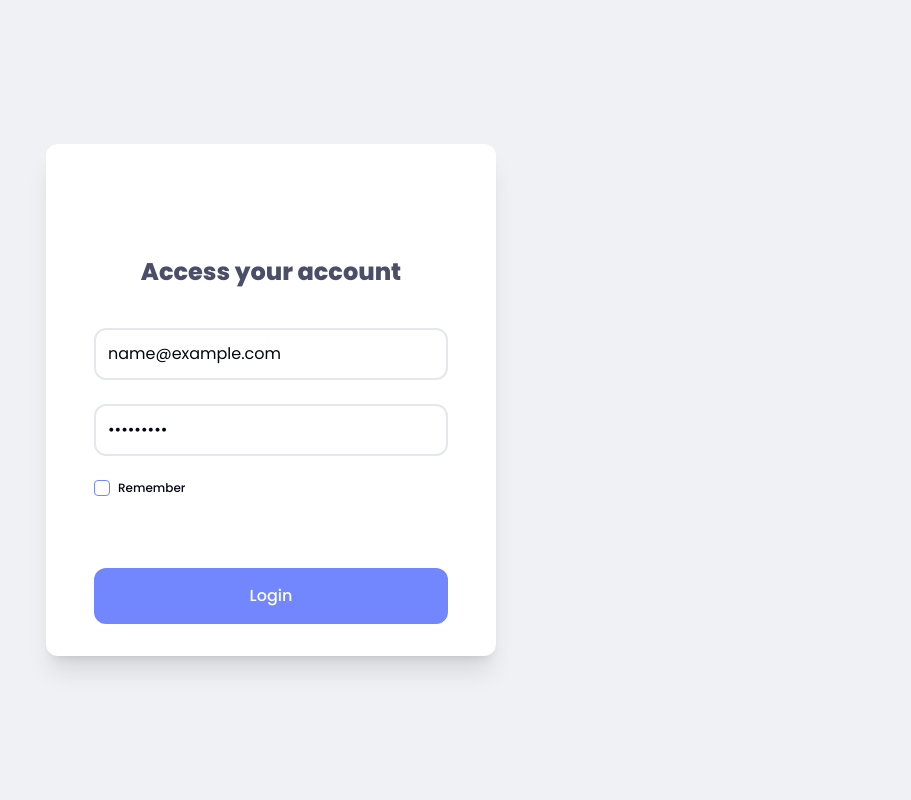
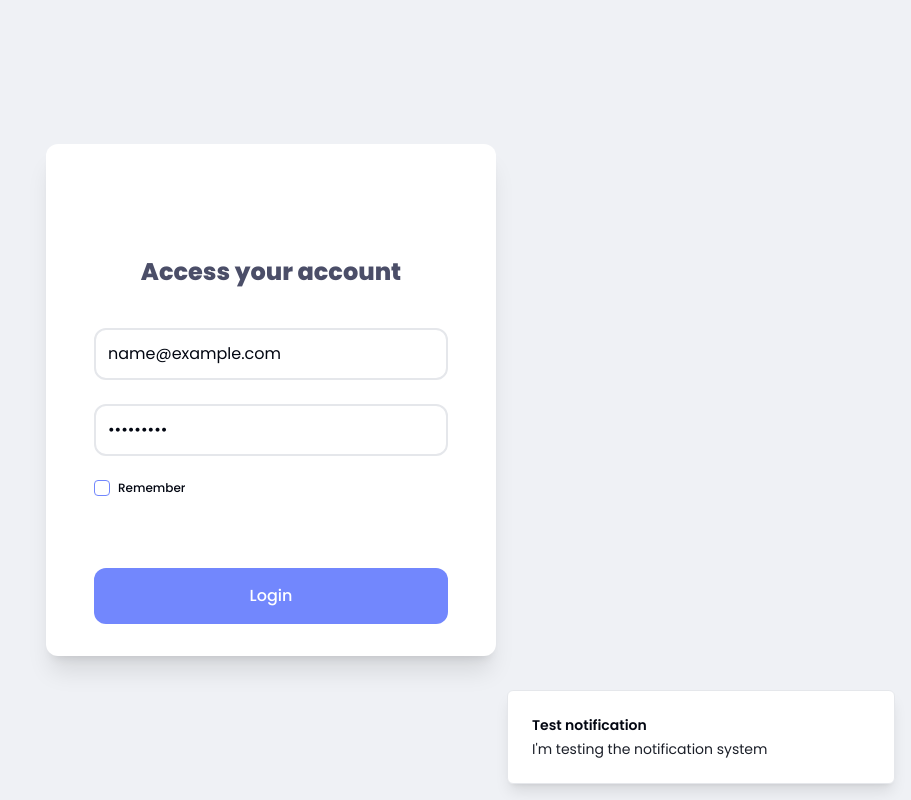
Before and after one commit to coradini1/Coyote-Trade, a Next.js app in the folder frontend/: page /login in a window 1280 px wide. Both pictures are taken after typing "name@example.com", "Sample123" into the empty fields and a click on the button "Login". Shown: the whole page, without its empty margins (369-1280 px from the left). Built offline with nearby package versions, Linux system fonts and the light colour scheme.

Commit message:
FEAT: notification system

```diff
--- a/frontend/app/login/page.tsx
+++ b/frontend/app/login/page.tsx
@@ -1,10 +1,13 @@
 'use client';
+import React, { useEffect, useState } from "react"
 
-import React, { useEffect, useState } from "react"
 import { Label } from "@/components/ui/label";
 import { Checkbox } from "@/components/ui/checkbox"
+import { Toaster } from "@/components/ui/toaster"
 
 import Input from "@/components/custom/Input/Input"
+
+import { useToast } from "@/components/ui/use-toast"
 
 type FormProps = {
   email: string
@@ -18,14 +21,21 @@
     password: "",
     persist: false
   })
+  const { toast } = useToast()
 
   function handleForm(e: React.FormEvent) {
     e.preventDefault()
+
+    toast({
+      title: "Test notification",
+      description: "I'm testing the notification system"
+    })
     console.log(formData)
   }
 
   return (
     <main className="bg-base h-screen w-screen flex flex-col items-center justify-center">
+      <Toaster />
       <div className="bg-white w-[450px] py-8 px-12 rounded-xl shadow-xl">
         <h1 className="font-bold text-textBase text-2xl text-center mt-20">Access your account</h1>
         <form onSubmit={(e: React.FormEvent) => handleForm(e)}  className="flex flex-col gap-6 mt-10">
@@ -54,6 +64,7 @@
                 password: target.value,
               })
             }}
+            value={formData?.password || ""}
             required
           />
 
--- /dev/null
+++ b/frontend/components/ui/toast.tsx
@@ -0,0 +1,129 @@
+"use client"
+
+import * as React from "react"
+import * as ToastPrimitives from "@radix-ui/react-toast"
+import { cva, type VariantProps } from "class-variance-authority"
+import { X } from "lucide-react"
+
+import { cn } from "@/lib/utils"
+
+const ToastProvider = ToastPrimitives.Provider
+
+const ToastViewport = React.forwardRef<
+  React.ElementRef<typeof ToastPrimitives.Viewport>,
+  React.ComponentPropsWithoutRef<typeof ToastPrimitives.Viewport>
+>(({ className, ...props }, ref) => (
+  <ToastPrimitives.Viewport
+    ref={ref}
+    className={cn(
+      "fixed top-0 z-[100] flex max-h-screen w-full flex-col-reverse p-4 sm:bottom-0 sm:right-0 sm:top-auto sm:flex-col md:max-w-[420px]",
+      className
+    )}
+    {...props}
+  />
+))
+ToastViewport.displayName = ToastPrimitives.Viewport.displayName
+
+const toastVariants = cva(
+  "group pointer-events-auto relative flex w-full items-center justify-between space-x-4 overflow-hidden rounded-md border p-6 pr-8 shadow-lg transition-all data-[swipe=cancel]:translate-x-0 data-[swipe=end]:translate-x-[var(--radix-toast-swipe-end-x)] data-[swipe=move]:translate-x-[var(--radix-toast-swipe-move-x)] data-[swipe=move]:transition-none data-[state=open]:animate-in data-[state=closed]:animate-out data-[swipe=end]:animate-out data-[state=closed]:fade-out-80 data-[state=closed]:slide-out-to-right-full data-[state=open]:slide-in-from-top-full data-[state=open]:sm:slide-in-from-bottom-full",
+  {
+    variants: {
+      variant: {
+        default: "border bg-background text-foreground",
+        destructive:
+          "destructive group border-destructive bg-destructive text-destructive-foreground",
+      },
+    },
+    defaultVariants: {
+      variant: "default",
+    },
+  }
+)
+
+const Toast = React.forwardRef<
+  React.ElementRef<typeof ToastPrimitives.Root>,
+  React.ComponentPropsWithoutRef<typeof ToastPrimitives.Root> &
+    VariantProps<typeof toastVariants>
+>(({ className, variant, ...props }, ref) => {
+  return (
+    <ToastPrimitives.Root
+      ref={ref}
+      className={cn(toastVariants({ variant }), className)}
+      {...props}
+    />
+  )
+})
+Toast.displayName = ToastPrimitives.Root.displayName
+
+const ToastAction = React.forwardRef<
+  React.ElementRef<typeof ToastPrimitives.Action>,
+  React.ComponentPropsWithoutRef<typeof ToastPrimitives.Action>
+>(({ className, ...props }, ref) => (
+  <ToastPrimitives.Action
+    ref={ref}
+    className={cn(
+      "inline-flex h-8 shrink-0 items-center justify-center rounded-md border bg-transparent px-3 text-sm font-medium ring-offset-background transition-colors hover:bg-secondary focus:outline-none focus:ring-2 focus:ring-ring focus:ring-offset-2 disabled:pointer-events-none disabled:opacity-50 group-[.destructive]:border-muted/40 group-[.destructive]:hover:border-destructive/30 group-[.destructive]:hover:bg-destructive group-[.destructive]:hover:text-destructive-foreground group-[.destructive]:focus:ring-destructive",
+      className
+    )}
+    {...props}
+  />
+))
+ToastAction.displayName = ToastPrimitives.Action.displayName
+
+const ToastClose = React.forwardRef<
+  React.ElementRef<typeof ToastPrimitives.Close>,
+  React.ComponentPropsWithoutRef<typeof ToastPrimitives.Close>
+>(({ className, ...props }, ref) => (
+  <ToastPrimitives.Close
+    ref={ref}
+    className={cn(
+      "absolute right-2 top-2 rounded-md p-1 text-foreground/50 opacity-0 transition-opacity hover:text-foreground focus:opacity-100 focus:outline-none focus:ring-2 group-hover:opacity-100 group-[.destructive]:text-red-300 group-[.destructive]:hover:text-red-50 group-[.destructive]:focus:ring-red-400 group-[.destructive]:focus:ring-offset-red-600",
+      className
+    )}
+    toast-close=""
+    {...props}
+  >
+    <X className="h-4 w-4" />
+  </ToastPrimitives.Close>
+))
+ToastClose.displayName = ToastPrimitives.Close.displayName
+
+const ToastTitle = React.forwardRef<
+  React.ElementRef<typeof ToastPrimitives.Title>,
+  React.ComponentPropsWithoutRef<typeof ToastPrimitives.Title>
+>(({ className, ...props }, ref) => (
+  <ToastPrimitives.Title
+    ref={ref}
+    className={cn("text-sm font-semibold", className)}
+    {...props}
+  />
+))
+ToastTitle.displayName = ToastPrimitives.Title.displayName
+
+const ToastDescription = React.forwardRef<
+  React.ElementRef<typeof ToastPrimitives.Description>,
+  React.ComponentPropsWithoutRef<typeof ToastPrimitives.Description>
+>(({ className, ...props }, ref) => (
+  <ToastPrimitives.Description
+    ref={ref}
+    className={cn("text-sm opacity-90", className)}
+    {...props}
+  />
+))
+ToastDescription.displayName = ToastPrimitives.Description.displayName
+
+type ToastProps = React.ComponentPropsWithoutRef<typeof Toast>
+
+type ToastActionElement = React.ReactElement<typeof ToastAction>
+
+export {
+  type ToastProps,
+  type ToastActionElement,
+  ToastProvider,
+  ToastViewport,
+  Toast,
+  ToastTitle,
+  ToastDescription,
+  ToastClose,
+  ToastAction,
+}
--- /dev/null
+++ b/frontend/components/ui/toaster.tsx
@@ -0,0 +1,35 @@
+"use client"
+
+import {
+  Toast,
+  ToastClose,
+  ToastDescription,
+  ToastProvider,
+  ToastTitle,
+  ToastViewport,
+} from "@/components/ui/toast"
+import { useToast } from "@/components/ui/use-toast"
+
+export function Toaster() {
+  const { toasts } = useToast()
+
+  return (
+    <ToastProvider>
+      {toasts.map(function ({ id, title, description, action, ...props }) {
+        return (
+          <Toast key={id} {...props}>
+            <div className="grid gap-1">
+              {title && <ToastTitle>{title}</ToastTitle>}
+              {description && (
+                <ToastDescription>{description}</ToastDescription>
+              )}
+            </div>
+            {action}
+            <ToastClose />
+          </Toast>
+        )
+      })}
+      <ToastViewport />
+    </ToastProvider>
+  )
+}
--- /dev/null
+++ b/frontend/components/ui/use-toast.ts
@@ -0,0 +1,194 @@
+"use client"
+
+// Inspired by react-hot-toast library
+import * as React from "react"
+
+import type {
+  ToastActionElement,
+  ToastProps,
+} from "@/components/ui/toast"
+
+const TOAST_LIMIT = 1
+const TOAST_REMOVE_DELAY = 1000000
+
+type ToasterToast = ToastProps & {
+  id: string
+  title?: React.ReactNode
+  description?: React.ReactNode
+  action?: ToastActionElement
+}
+
+const actionTypes = {
+  ADD_TOAST: "ADD_TOAST",
+  UPDATE_TOAST: "UPDATE_TOAST",
+  DISMISS_TOAST: "DISMISS_TOAST",
+  REMOVE_TOAST: "REMOVE_TOAST",
+} as const
+
+let count = 0
+
+function genId() {
+  count = (count + 1) % Number.MAX_SAFE_INTEGER
+  return count.toString()
+}
+
+type ActionType = typeof actionTypes
+
+type Action =
+  | {
+      type: ActionType["ADD_TOAST"]
+      toast: ToasterToast
+    }
+  | {
+      type: ActionType["UPDATE_TOAST"]
+      toast: Partial<ToasterToast>
+    }
+  | {
+      type: ActionType["DISMISS_TOAST"]
+      toastId?: ToasterToast["id"]
+    }
+  | {
+      type: ActionType["REMOVE_TOAST"]
+      toastId?: ToasterToast["id"]
+    }
+
+interface State {
+  toasts: ToasterToast[]
+}
+
+const toastTimeouts = new Map<string, ReturnType<typeof setTimeout>>()
+
+const addToRemoveQueue = (toastId: string) => {
+  if (toastTimeouts.has(toastId)) {
+    return
+  }
+
+  const timeout = setTimeout(() => {
+    toastTimeouts.delete(toastId)
+    dispatch({
+      type: "REMOVE_TOAST",
+      toastId: toastId,
+    })
+  }, TOAST_REMOVE_DELAY)
+
+  toastTimeouts.set(toastId, timeout)
+}
+
+export const reducer = (state: State, action: Action): State => {
+  switch (action.type) {
+    case "ADD_TOAST":
+      return {
+        ...state,
+        toasts: [action.toast, ...state.toasts].slice(0, TOAST_LIMIT),
+      }
+
+    case "UPDATE_TOAST":
+      return {
+        ...state,
+        toasts: state.toasts.map((t) =>
+          t.id === action.toast.id ? { ...t, ...action.toast } : t
+        ),
+      }
+
+    case "DISMISS_TOAST": {
+      const { toastId } = action
+
+      // ! Side effects ! - This could be extracted into a dismissToast() action,
+      // but I'll keep it here for simplicity
+      if (toastId) {
+        addToRemoveQueue(toastId)
+      } else {
+        state.toasts.forEach((toast) => {
+          addToRemoveQueue(toast.id)
+        })
+      }
+
+      return {
+        ...state,
+        toasts: state.toasts.map((t) =>
+          t.id === toastId || toastId === undefined
+            ? {
+                ...t,
+                open: false,
+              }
+            : t
+        ),
+      }
+    }
+    case "REMOVE_TOAST":
+      if (action.toastId === undefined) {
+        return {
+          ...state,
+          toasts: [],
+        }
+      }
+      return {
+        ...state,
+        toasts: state.toasts.filter((t) => t.id !== action.toastId),
+      }
+  }
+}
+
+const listeners: Array<(state: State) => void> = []
+
+let memoryState: State = { toasts: [] }
+
+function dispatch(action: Action) {
+  memoryState = reducer(memoryState, action)
+  listeners.forEach((listener) => {
+    listener(memoryState)
+  })
+}
+
+type Toast = Omit<ToasterToast, "id">
+
+function toast({ ...props }: Toast) {
+  const id = genId()
+
+  const update = (props: ToasterToast) =>
+    dispatch({
+      type: "UPDATE_TOAST",
+      toast: { ...props, id },
+    })
+  const dismiss = () => dispatch({ type: "DISMISS_TOAST", toastId: id })
+
+  dispatch({
+    type: "ADD_TOAST",
+    toast: {
+      ...props,
+      id,
+      open: true,
+      onOpenChange: (open) => {
+        if (!open) dismiss()
+      },
+    },
+  })
+
+  return {
+    id: id,
+    dismiss,
+    update,
+  }
+}
+
+function useToast() {
+  const [state, setState] = React.useState<State>(memoryState)
+
+  React.useEffect(() => {
+    listeners.push(setState)
+    return () => {
+      const index = listeners.indexOf(setState)
+      if (index > -1) {
+        listeners.splice(index, 1)
+      }
+    }
+  }, [state])
+
+  return {
+    ...state,
+    toast,
+    dismiss: (toastId?: string) => dispatch({ type: "DISMISS_TOAST", toastId }),
+  }
+}
+
+export { useToast, toast }
--- a/frontend/package.json
+++ b/frontend/package.json
@@ -14,6 +14,7 @@
     "@radix-ui/react-slot": "^1.0.2",
     "@radix-ui/react-switch": "^1.0.3",
     "@radix-ui/react-tabs": "^1.0.4",
+    "@radix-ui/react-toast": "^1.1.5",
     "class-variance-authority": "^0.7.0",
     "clsx": "^2.1.0",
     "lucide-react": "^0.364.0",
```
Also changed, not shown: 1 other file (tests, documents, lock files or other folders).
